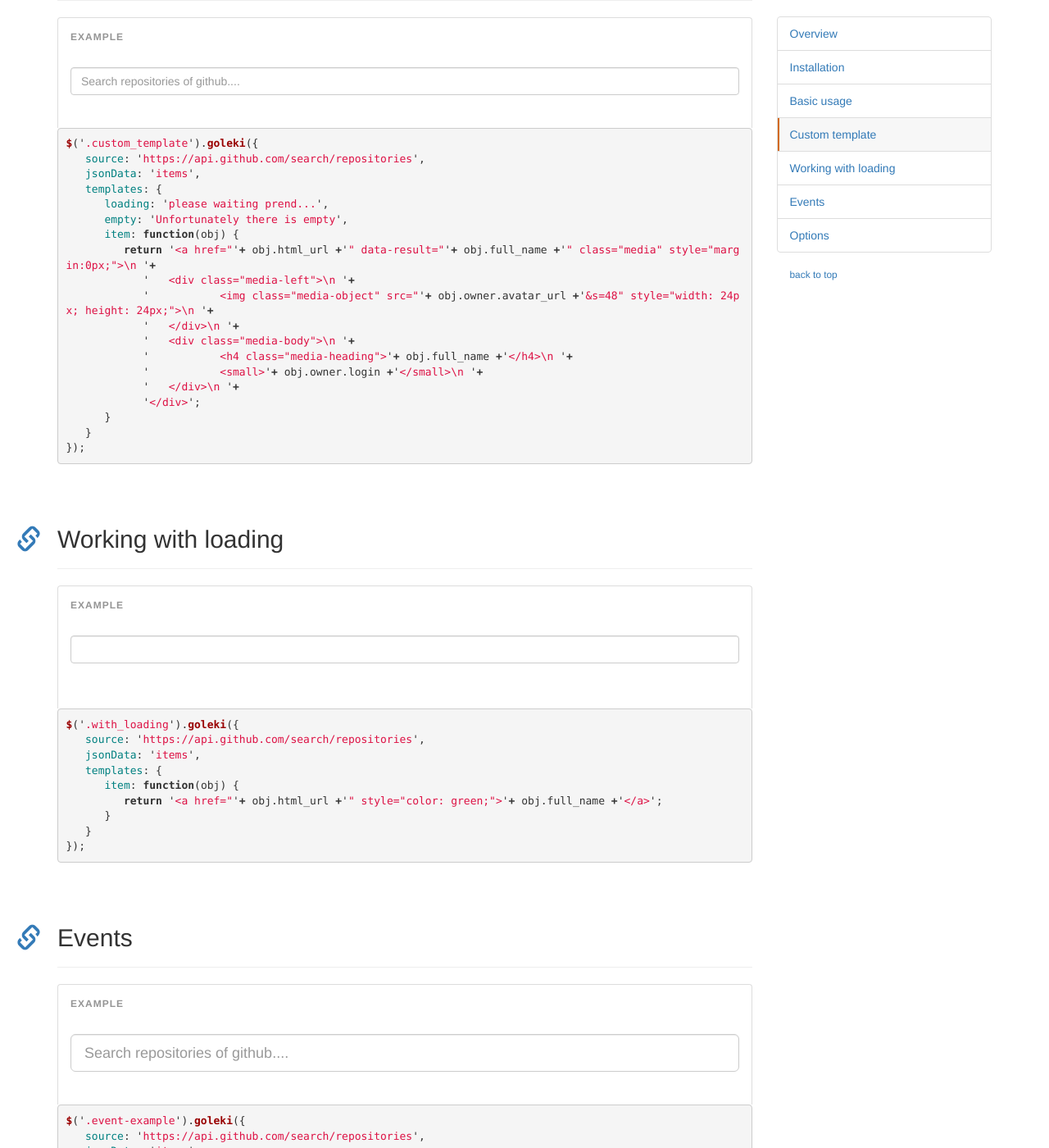
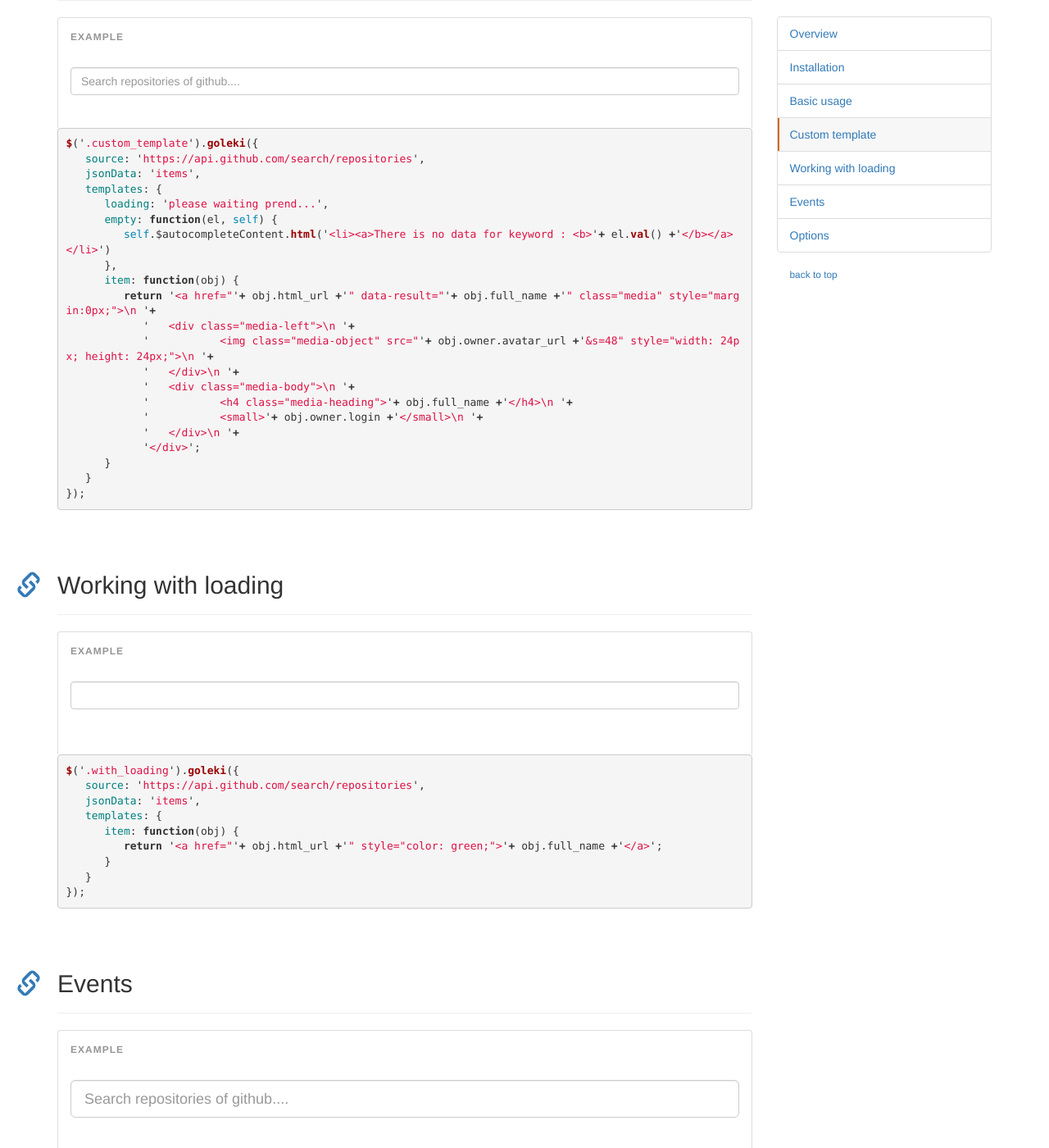
Before and after one commit to antoniputra/goleki, a Jekyll site: the page built from index.html, in a window 1280 px wide and 1400 px high, scrolled down 1953 px. Shown: the whole window at 82% size. Built offline with Jekyll 4.4.1, drawn with Linux system fonts in a browser that asks for light colours; nearby versions of some CDN libraries; some of the changed text lies outside the part shown.

Commit message:
fix mistakes on docs

```diff
--- a/index.html
+++ b/index.html
@@ -96,7 +96,9 @@
    jsonData: 'items',
    templates: {
       loading: 'please waiting prend...',
-      empty: 'Unfortunately there is empty',
+      empty: function(el, self) {
+         self.$autocompleteContent.html('<li><a>There is no data for keyword : <b>'+ el.val() +'</b></a></li>')
+      },
       item: function(obj) {
          return '<a href="'+ obj.html_url +'" data-result="'+ obj.full_name +'" class="media" style="margin:0px;">\n '+
             '	<div class="media-left">\n '+
```
Also changed, not shown: other parts of index.html (+2 -2 lines).
